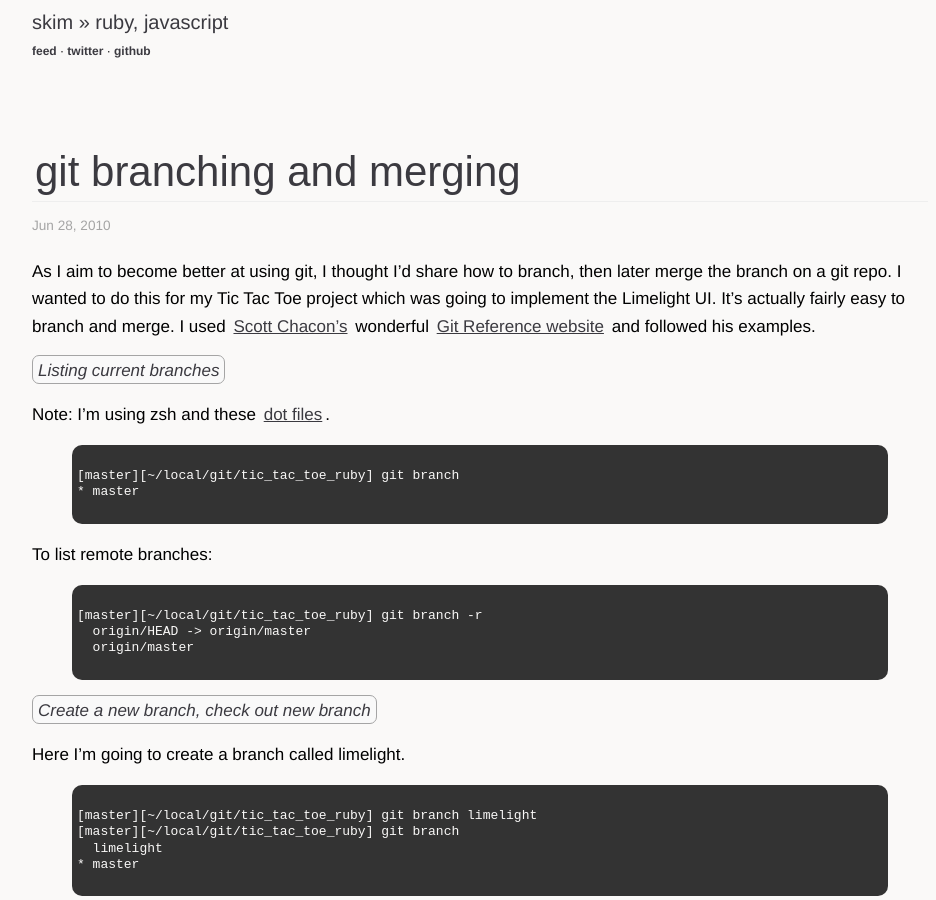
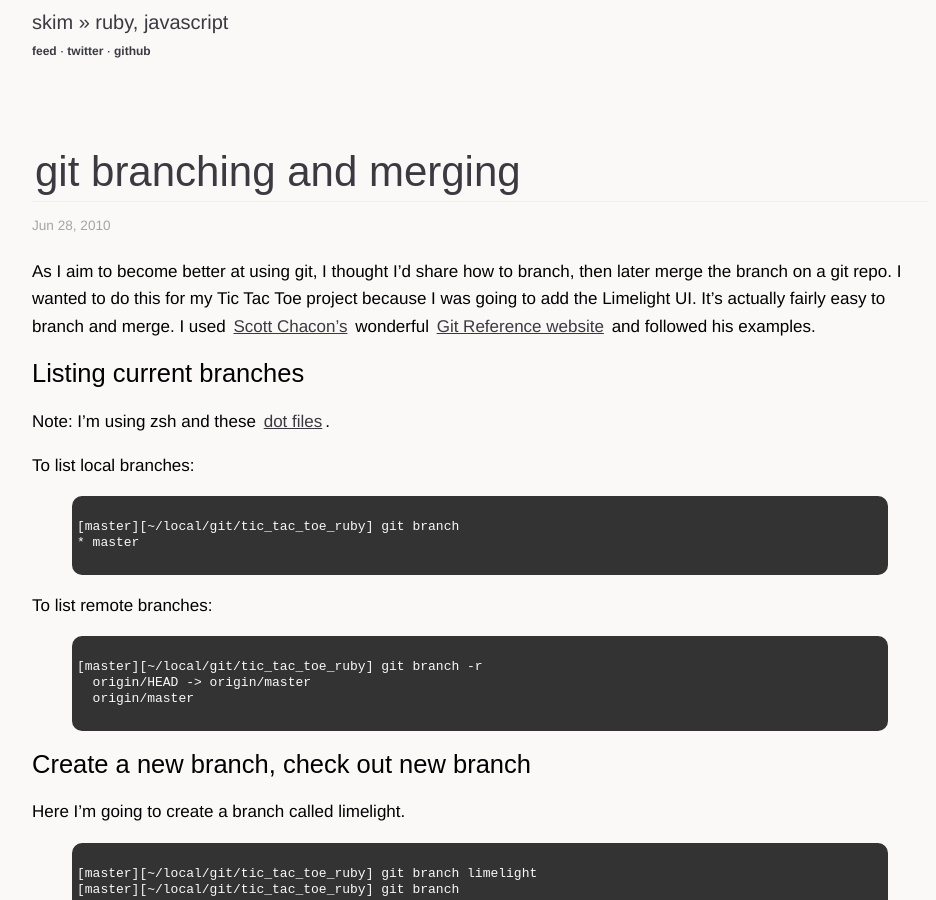
Before and after one commit to sl4m/sl4m.github.com, a Jekyll site: the page built from _posts/2010-06-28-git-branching-and-merging.markdown, in a window 1280 px wide and 900 px high. Shown: the whole window, without its empty margins (160-1096 px from the left). Built offline with Jekyll 4.4.1, drawn with Linux system fonts in a browser that asks for light colours; comment, search, counter and statistics services are not loaded.

Commit message:
updated post

```diff
--- a/_posts/2010-06-28-git-branching-and-merging.markdown
+++ b/_posts/2010-06-28-git-branching-and-merging.markdown
@@ -7,11 +7,13 @@ categories:
   -- github
 ---
 
-As I aim to become better at using git, I thought I'd share how to branch, then later merge the branch on a git repo.  I wanted to do this for my Tic Tac Toe project which was going to implement the Limelight UI.  It's actually fairly easy to branch and merge.  I used [Scott Chacon's](http://twitter.com/chacon) wonderful [Git Reference website](http://gitref.org/) and followed his examples.
+As I aim to become better at using git, I thought I'd share how to branch, then later merge the branch on a git repo.  I wanted to do this for my Tic Tac Toe project because I was going to add the Limelight UI.  It's actually fairly easy to branch and merge.  I used [Scott Chacon's](http://twitter.com/chacon) wonderful [Git Reference website](http://gitref.org/) and followed his examples.
 
-*Listing current branches*
+## Listing current branches
 
 Note: I'm using zsh and these [dot files](http://github.com/jferris/config_files).
+
+To list local branches:
 
 {% highlight text %}
 [master][~/local/git/tic_tac_toe_ruby] git branch
@@ -26,7 +28,7 @@ To list remote branches:
   origin/master
 {% endhighlight %}
 
-*Create a new branch, check out new branch*
+## Create a new branch, check out new branch
 
 Here I'm going to create a branch called limelight.
 
@@ -55,7 +57,7 @@ Switched to a new branch 'limelight'
 
 Go have at it and start making changes to the new branch.  Once you're finished and you want to merge your changes in this branch to, let's say, master, you'll need to use *git merge*.
 
-*Merging a branch to another*
+## Merging a branch to another
 
 *git merge* is super smart about detecting folder/file creates/deletes as well as modifications to existing folders/files.  One of the only times where it may not quite understand what you want is when you make modifications of the same folder/file on both branches.  You'll run into merge conflicts which I'll talk about later.
 
@@ -113,7 +115,7 @@ To git@github.com:sl4m/tic_tac_toe_ruby.git
 
 Now you'll see the merged changes in your remote repo.
 
-*Delete a local branch and then remote branch*
+## Delete a local branch and then remote branch
 
 Finally, and optionally, you can delete your local branch if you don't need it anymore.  You can also make the change reflect on your remote repo.
 
```
